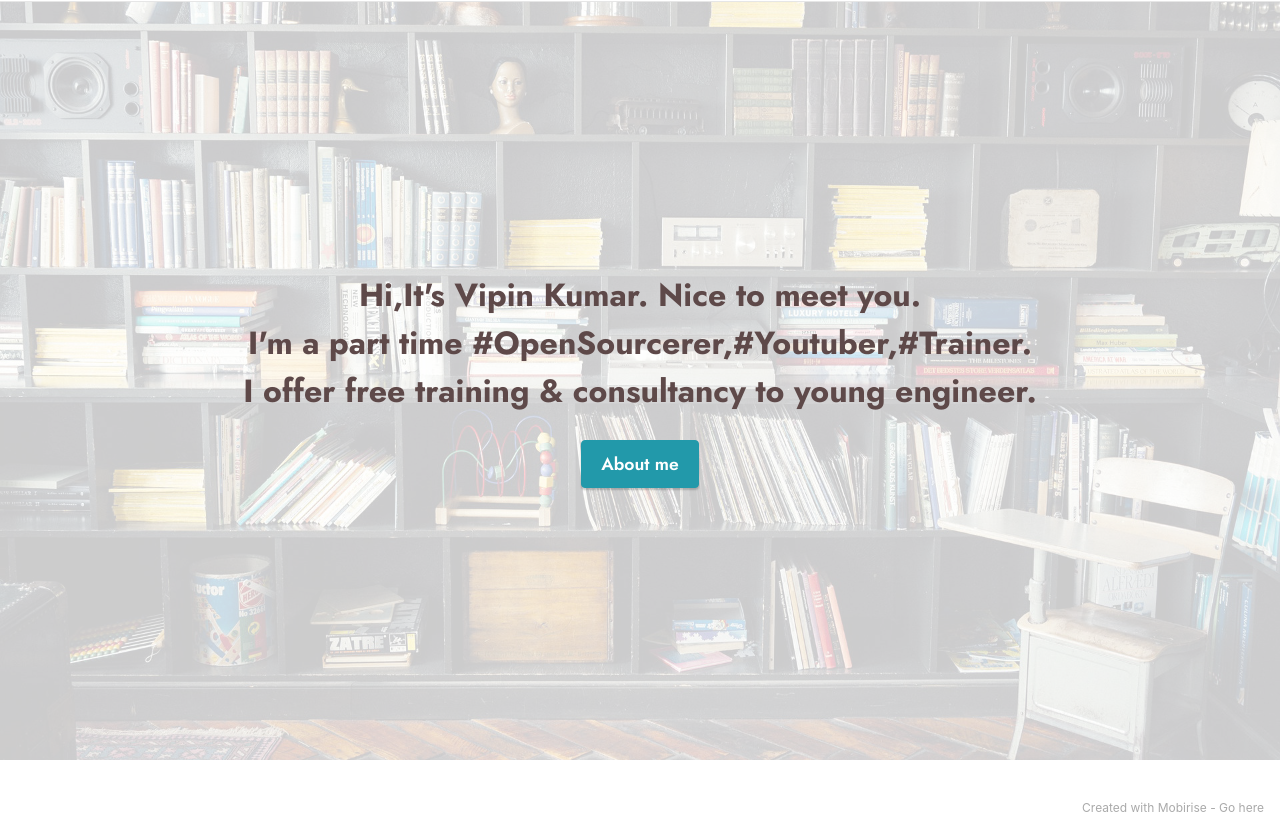
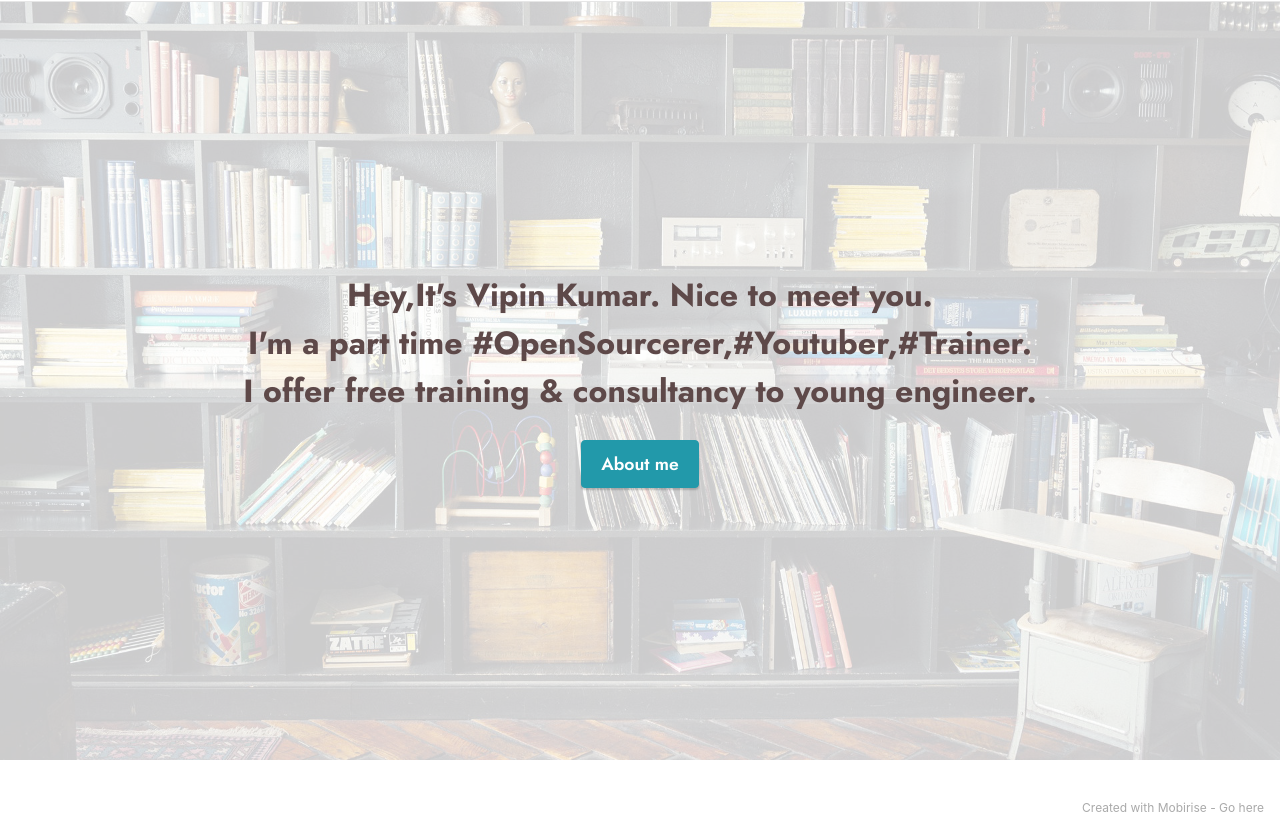
Before and after one commit to askfortraining/askfortraining, a plain HTML site: page index.html in a window 1280 px wide. Shown: the part 76-908 px from the top of the page. Drawn offline with Linux system fonts and the light colour scheme.

Commit message:
Bug is fixing

```diff
--- a/index.html
+++ b/index.html
@@ -69,7 +69,7 @@
             <div class="col-12 col-lg-10">
 
 
-                <p class="mbr-text mbr-fonts-style display-7"><strong>Hi,It's Vipin Kumar. Nice to meet you.</strong><br><strong>I'm a part time #OpenSourcerer,#Youtuber,#Trainer.</strong><br><strong>I offer free training &amp;&nbsp;consultancy to young engineer.</strong></p>
+                <p class="mbr-text mbr-fonts-style display-7"><strong>Hey,It's Vipin Kumar. Nice to meet you.</strong><br><strong>I'm a part time #OpenSourcerer,#Youtuber,#Trainer.</strong><br><strong>I offer free training &amp;&nbsp;consultancy to young engineer.</strong></p>
                 <div class="mbr-section-btn mt-3"><a class="btn btn-success display-4" href="page2.html">About me</a></div>
             </div>
         </div>
```
